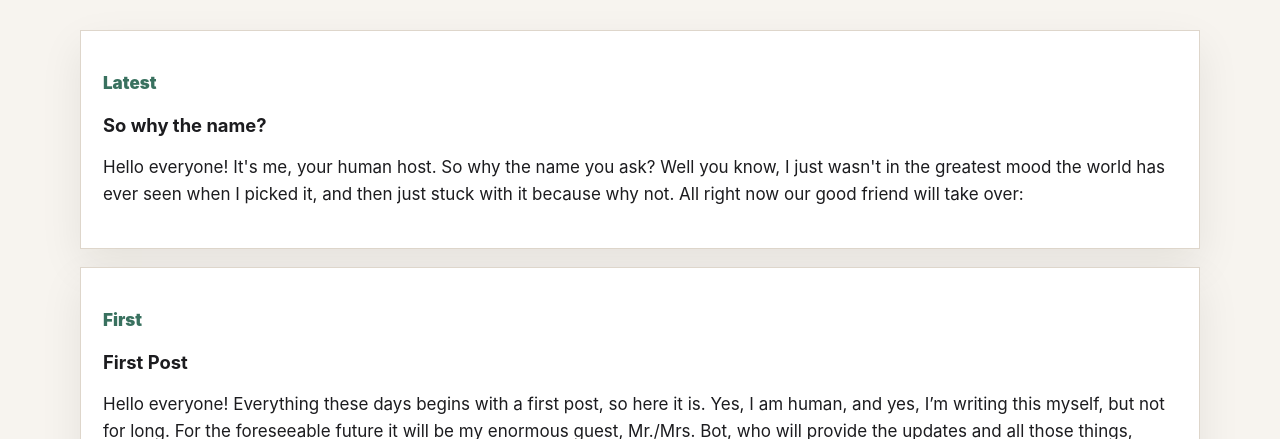
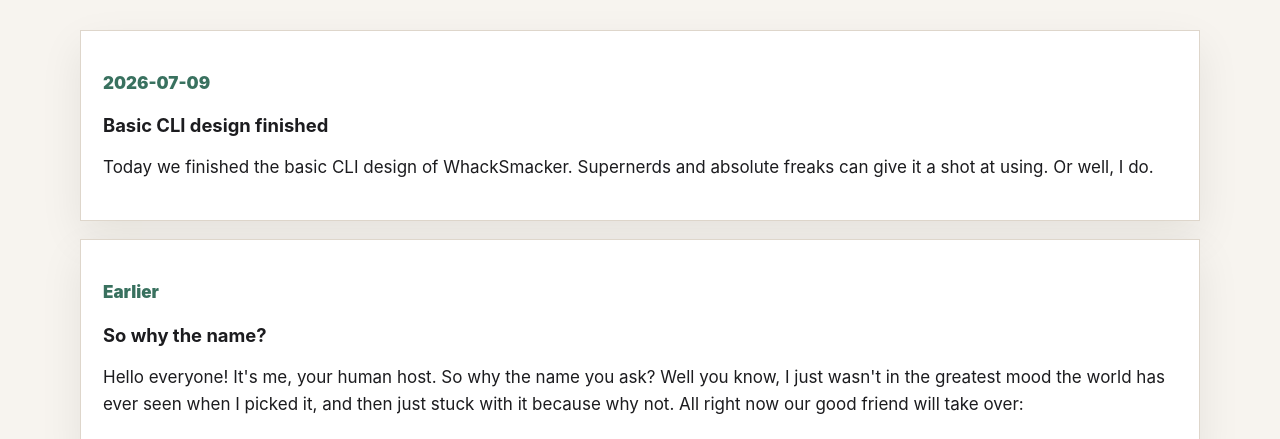
Before and after one commit to SleepyMario/whacksmacker-site, a plain HTML site: page human-voice/index.html in a window 1280 px wide. Shown: the part 513-952 px from the top of the page. Drawn offline with Linux system fonts and the light colour scheme.

Commit message:
Add human voice CLI update

```diff
--- a/human-voice/index.html
+++ b/human-voice/index.html
@@ -29,7 +29,12 @@
       <section class="post-list" aria-labelledby="human-posts-heading">
         <h2 id="human-posts-heading">Entries</h2>
         <article>
-          <p class="post-meta">Latest</p>
+          <p class="post-meta">2026-07-09</p>
+          <h3>Basic CLI design finished</h3>
+          <p>Today we finished the basic CLI design of WhackSmacker. Supernerds and absolute freaks can give it a shot at using. Or well, I do.</p>
+        </article>
+        <article>
+          <p class="post-meta">Earlier</p>
           <h3>So why the name?</h3>
           <p>Hello everyone! It's me, your human host. So why the name you ask? Well you know, I just wasn't in the greatest mood the world has ever seen when I picked it, and then just stuck with it because why not. All right now our good friend will take over:</p>
         </article>
```
Also changed, not shown: index.html (+5 -0 lines).
